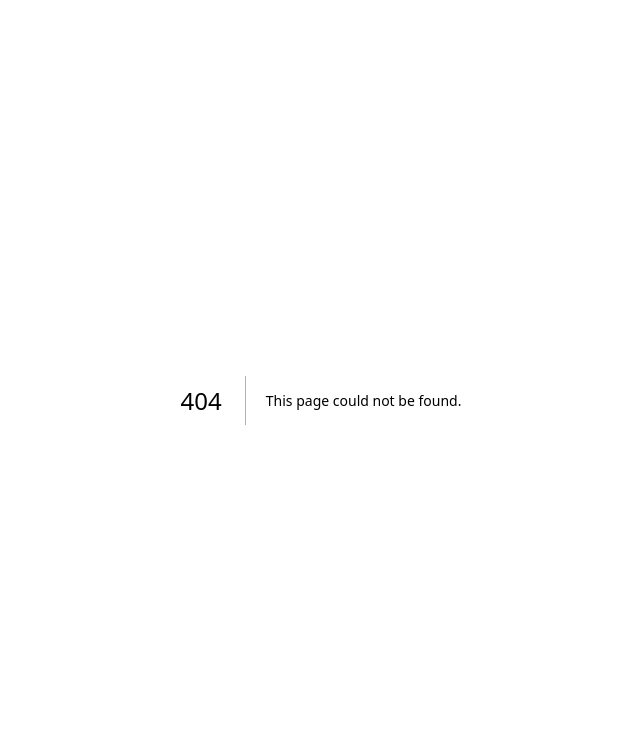
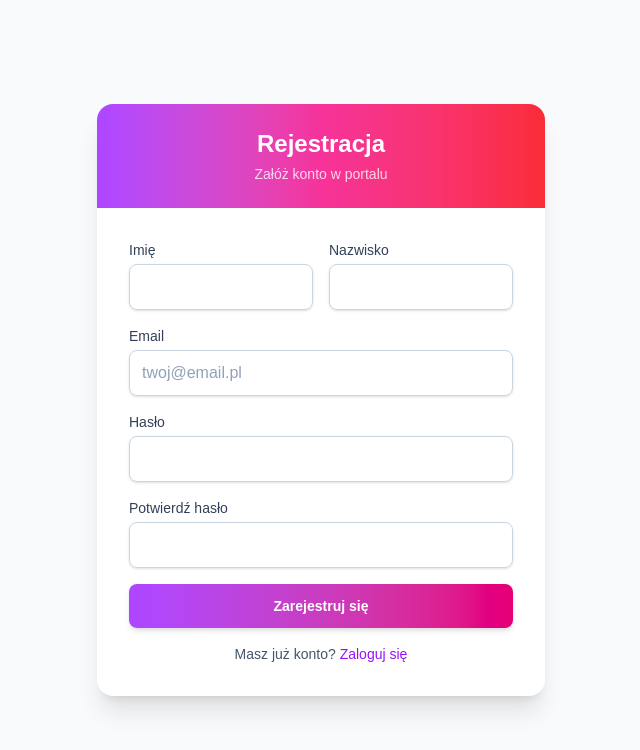
Before and after one commit to RafalPe/patient-rehab-portal, a Next.js app: page /register in a window 1280 px wide. Before the commit this address had no page. Shown: the top 750 px of the page, without its empty margins (319-959 px from the left). Built offline with nearby package versions, Linux system fonts and the light colour scheme.

Commit message:
feat: Implement user registration functionality with form validation and navigation to login page

```diff
--- a/src/app/login/page.tsx
+++ b/src/app/login/page.tsx
@@ -3,9 +3,9 @@ import { LoginForm } from "@/features/auth/components/LoginForm";
 export default async function LoginPage({
   searchParams,
 }: {
-  searchParams: Promise<{ expired?: string }>;
+  searchParams: Promise<{ expired?: string; registered?: string }>;
 }) {
-  const { expired } = await searchParams;
+  const { expired, registered } = await searchParams;
 
   return (
     <main className="flex min-h-screen items-center justify-center bg-slate-50 px-4">
@@ -13,6 +13,11 @@ export default async function LoginPage({
         {expired && (
           <div className="mb-4 rounded-lg border border-amber-200 bg-amber-50 p-4 text-center text-sm text-amber-700">
             Sesja wygasła. Zaloguj się ponownie.
+          </div>
+        )}
+        {registered && (
+          <div className="mb-4 rounded-lg border border-green-200 bg-green-50 p-4 text-center text-sm text-green-700">
+            Utworzono konto, można się zalogować.
           </div>
         )}
         <LoginForm />
--- /dev/null
+++ b/src/app/register/page.tsx
@@ -0,0 +1,9 @@
+import { RegisterForm } from "@/features/auth/components/RegisterForm";
+
+export default function RegisterPage() {
+  return (
+    <main className="flex min-h-screen items-center justify-center bg-slate-50 px-4">
+      <RegisterForm />
+    </main>
+  );
+}
--- /dev/null
+++ b/src/features/auth/actions/registerAction.ts
@@ -0,0 +1,54 @@
+"use server";
+
+import { z } from "zod";
+import { registerSchema } from "../schemas/registerSchema";
+import { dbActions } from "@/lib/db";
+import { AuthActionState } from "../schemas/types";
+import { redirect } from "next/navigation";
+
+export async function registerAction(
+  prevState: AuthActionState,
+  formData: FormData,
+): Promise<AuthActionState> {
+  // Simulate network delay
+  await new Promise((resolve) => setTimeout(resolve, 1000));
+
+  const validated = registerSchema.safeParse(
+    Object.fromEntries(formData.entries()),
+  );
+
+  if (!validated.success) {
+    return {
+      success: false,
+      errors: z.flattenError(validated.error).fieldErrors,
+    };
+  }
+
+  const { email, password, firstName, lastName } = validated.data;
+
+  try {
+    await dbActions.createUser({
+      email,
+      password,
+      firstName,
+      lastName,
+    });
+  } catch (error) {
+    if (error instanceof Error) {
+      return {
+        success: false,
+        errors: {
+          form: error.message,
+        },
+      };
+    }
+    return {
+      success: false,
+      errors: {
+        form: "Wystąpił nieoczekiwany błąd podczas rejestracji.",
+      },
+    };
+  }
+
+  redirect("/login?registered=true");
+}
--- a/src/features/auth/components/LoginForm.tsx
+++ b/src/features/auth/components/LoginForm.tsx
@@ -3,6 +3,7 @@
 import { useActionState } from "react";
 import { loginAction } from "../actions/loginAction";
 import { AuthActionState } from "../schemas/types";
+import Link from "next/link";
 
 const initialState: AuthActionState = {
   success: false,
@@ -76,10 +77,20 @@ export const LoginForm = () => {
         <button
           type="submit"
           disabled={isPending}
-          className="w-full rounded-lg bg-linear-to-r from-blue-500 to-blue-600 px-4 py-3 text-sm font-semibold text-white shadow-md transition-all hover:from-blue-600 hover:to-blue-700 hover:shadow-lg focus:ring-2 focus:ring-blue-500 focus:ring-offset-2 focus:outline-none active:scale-[0.98] disabled:cursor-not-allowed disabled:opacity-50"
+          className="w-full cursor-pointer rounded-lg bg-linear-to-r from-blue-500 to-blue-600 px-4 py-3 text-sm font-semibold text-white shadow-md transition-all hover:from-blue-600 hover:to-blue-700 hover:shadow-lg focus:ring-2 focus:ring-blue-500 focus:ring-offset-2 focus:outline-none active:scale-[0.98] disabled:cursor-not-allowed disabled:opacity-50"
         >
           {isPending ? "Logowanie..." : "Zaloguj się"}
         </button>
+
+        <p className="text-center text-sm text-slate-600">
+          Nie masz konta?{" "}
+          <Link
+            href="/register"
+            className="font-medium text-blue-600 hover:text-blue-500"
+          >
+            Zarejestruj się
+          </Link>
+        </p>
       </form>
     </div>
   );
--- /dev/null
+++ b/src/features/auth/components/RegisterForm.tsx
@@ -0,0 +1,161 @@
+"use client";
+
+import { useActionState } from "react";
+import { registerAction } from "../actions/registerAction";
+import { AuthActionState } from "../schemas/types";
+import Link from "next/link";
+
+const initialState: AuthActionState = {
+  success: false,
+};
+
+export const RegisterForm = () => {
+  const [state, formAction, isPending] = useActionState(
+    registerAction,
+    initialState,
+  );
+
+  return (
+    <div className="mx-auto w-full max-w-md overflow-hidden rounded-2xl bg-white shadow-xl">
+      <div className="bg-linear-to-r from-purple-500 via-pink-500 to-red-500 px-8 py-6">
+        <h2 className="text-center text-2xl font-bold text-white">
+          Rejestracja
+        </h2>
+        <p className="mt-1 text-center text-sm text-white/80">
+          Załóż konto w portalu
+        </p>
+      </div>
+
+      <form action={formAction} className="space-y-4 p-8">
+        {state.errors?.form && (
+          <div className="rounded-lg border border-red-200 bg-red-50 p-3 text-sm text-red-600">
+            {state.errors.form}
+          </div>
+        )}
+
+        <div className="grid grid-cols-2 gap-4">
+          <div>
+            <label
+              htmlFor="firstName"
+              className="block text-sm font-medium text-slate-700"
+            >
+              Imię
+            </label>
+            <input
+              id="firstName"
+              name="firstName"
+              type="text"
+              required
+              className="mt-1 block w-full rounded-lg border border-slate-300 px-3 py-2.5 text-slate-800 shadow-sm focus:border-purple-500 focus:ring-2 focus:ring-purple-500/20 focus:outline-none"
+            />
+            {state.errors?.firstName && (
+              <p className="mt-1 text-xs text-red-500">
+                {state.errors.firstName[0]}
+              </p>
+            )}
+          </div>
+          <div>
+            <label
+              htmlFor="lastName"
+              className="block text-sm font-medium text-slate-700"
+            >
+              Nazwisko
+            </label>
+            <input
+              id="lastName"
+              name="lastName"
+              type="text"
+              required
+              className="mt-1 block w-full rounded-lg border border-slate-300 px-3 py-2.5 text-slate-800 shadow-sm focus:border-purple-500 focus:ring-2 focus:ring-purple-500/20 focus:outline-none"
+            />
+            {state.errors?.lastName && (
+              <p className="mt-1 text-xs text-red-500">
+                {state.errors.lastName[0]}
+              </p>
+            )}
+          </div>
+        </div>
+
+        <div>
+          <label
+            htmlFor="email"
+            className="block text-sm font-medium text-slate-700"
+          >
+            Email
+          </label>
+          <input
+            id="email"
+            name="email"
+            type="email"
+            required
+            className="mt-1 block w-full rounded-lg border border-slate-300 px-3 py-2.5 text-slate-800 shadow-sm placeholder:text-slate-400 focus:border-purple-500 focus:ring-2 focus:ring-purple-500/20 focus:outline-none"
+            placeholder="twoj@email.pl"
+          />
+          {state.errors?.email && (
+            <p className="mt-1 text-xs text-red-500">{state.errors.email[0]}</p>
+          )}
+        </div>
+
+        <div>
+          <label
+            htmlFor="password"
+            className="block text-sm font-medium text-slate-700"
+          >
+            Hasło
+          </label>
+          <input
+            id="password"
+            name="password"
+            type="password"
+            required
+            className="mt-1 block w-full rounded-lg border border-slate-300 px-3 py-2.5 text-slate-800 shadow-sm focus:border-purple-500 focus:ring-2 focus:ring-purple-500/20 focus:outline-none"
+          />
+          {state.errors?.password && (
+            <p className="mt-1 text-xs text-red-500">
+              {state.errors.password[0]}
+            </p>
+          )}
+        </div>
+
+        <div>
+          <label
+            htmlFor="confirmPassword"
+            className="block text-sm font-medium text-slate-700"
+          >
+            Potwierdź hasło
+          </label>
+          <input
+            id="confirmPassword"
+            name="confirmPassword"
+            type="password"
+            required
+            className="mt-1 block w-full rounded-lg border border-slate-300 px-3 py-2.5 text-slate-800 shadow-sm focus:border-purple-500 focus:ring-2 focus:ring-purple-500/20 focus:outline-none"
+          />
+          {state.errors?.confirmPassword && (
+            <p className="mt-1 text-xs text-red-500">
+              {state.errors.confirmPassword[0]}
+            </p>
+          )}
+        </div>
+
+        <button
+          type="submit"
+          disabled={isPending}
+          className="w-full rounded-lg bg-linear-to-r from-purple-500 to-pink-600 px-4 py-3 text-sm font-semibold text-white shadow-md transition-all hover:from-purple-600 hover:to-pink-700 hover:shadow-lg focus:ring-2 focus:ring-purple-500 focus:ring-offset-2 focus:outline-none active:scale-[0.98] disabled:cursor-not-allowed disabled:opacity-50"
+        >
+          {isPending ? "Rejestracja..." : "Zarejestruj się"}
+        </button>
+
+        <p className="text-center text-sm text-slate-600">
+          Masz już konto?{" "}
+          <Link
+            href="/login"
+            className="font-medium text-purple-600 hover:text-purple-500"
+          >
+            Zaloguj się
+          </Link>
+        </p>
+      </form>
+    </div>
+  );
+};
--- /dev/null
+++ b/src/features/auth/schemas/registerSchema.ts
@@ -0,0 +1,16 @@
+import { z } from "zod";
+
+export const registerSchema = z
+  .object({
+    firstName: z.string().min(2, { message: "Imię musi mieć min. 2 znaki" }),
+    lastName: z.string().min(2, { message: "Nazwisko musi mieć min. 2 znaki" }),
+    email: z.email({ error: "Wprowadź poprawny adres e-mail" }),
+    password: z.string().min(6, { message: "Hasło musi mieć min. 6 znaków" }),
+    confirmPassword: z.string(),
+  })
+  .refine((data) => data.password === data.confirmPassword, {
+    message: "Hasła nie są zgodne",
+    path: ["confirmPassword"],
+  });
+
+export type RegisterInput = z.infer<typeof registerSchema>;
--- a/src/features/auth/schemas/types/index.ts
+++ b/src/features/auth/schemas/types/index.ts
@@ -3,6 +3,9 @@ export type AuthActionState = {
   errors?: {
     email?: string[];
     password?: string[];
+    firstName?: string[];
+    lastName?: string[];
+    confirmPassword?: string[];
     form?: string;
   };
 };
```
Also changed, not shown: 1 other file (tests, documents, lock files or other folders).
